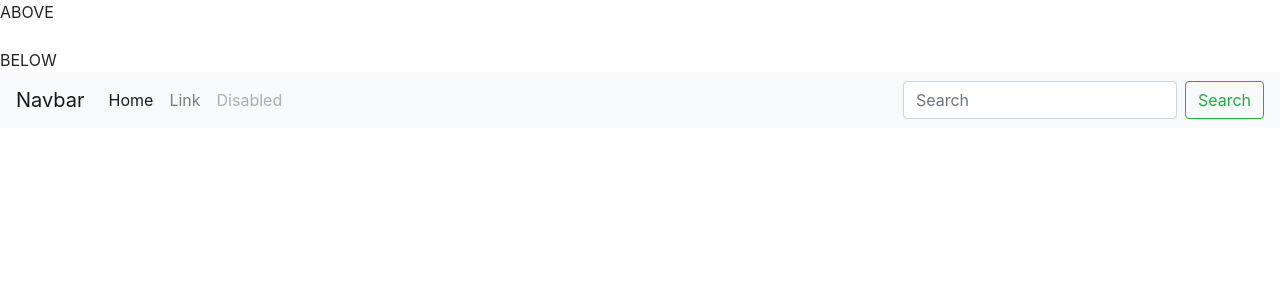
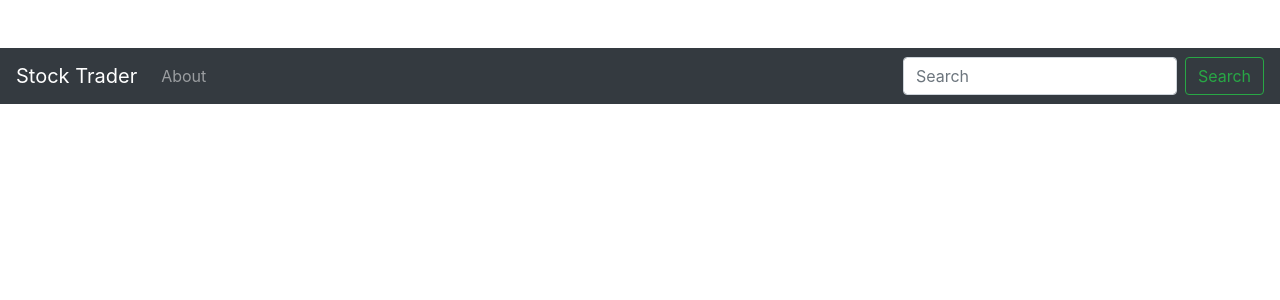
Before and after one commit to audrianalinares/stocksproject, a Python web app: template stockproj/quotes/templates/base.html in a window 1280 px wide. Shown: the top 300 px of the page. Run offline with Jinja, Linux system fonts and the light colour scheme; the template is opened without the code that fills it, so the values that code supplies are empty; some libraries are stand-ins or nearby versions.

Commit message:
api key added

```diff
--- a/stockproj/quotes/templates/base.html
+++ b/stockproj/quotes/templates/base.html
@@ -1,9 +1,8 @@
-ABOVE
+
 <br/><br/>
 
 
 
-BELOW
 <!doctype html>
 <html lang="en">
   <head>
@@ -17,34 +16,28 @@ BELOW
     <title>Stock Trader</title>
   </head>
   <body>
-    <nav class="navbar navbar-expand-lg navbar-light bg-light">
-        <a class="navbar-brand" href="#">Navbar</a>
-        <button class="navbar-toggler" type="button" data-toggle="collapse" data-target="#navbarTogglerDemo02" aria-controls="navbarTogglerDemo02" aria-expanded="false" aria-label="Toggle navigation">
+    <nav class="navbar navbar-expand-lg navbar-dark bg-dark">
+        <a class="navbar-brand" href="(% url 'home' %}">Stock Trader</a>
+        <button class="navbar-toggler" type="button" data-toggle="collapse" data-target="#navbarSupportedContent" aria-controls="navbarSupportedContent" aria-expanded="false" aria-label="Toggle navigation">
           <span class="navbar-toggler-icon"></span>
         </button>
 
-        <div class="collapse navbar-collapse" id="navbarTogglerDemo02">
-          <ul class="navbar-nav mr-auto mt-2 mt-lg-0">
-            <li class="nav-item active">
-              <a class="nav-link" href="#">Home <span class="sr-only">(current)</span></a>
+        <div class="collapse navbar-collapse" id="navbarSupportedContent">
+          <ul class="navbar-nav mr-auto">
+
+            <li class="nav-item">
+              <a class="nav-link" href="(% url 'about' %}">About</a>
             </li>
-            <li class="nav-item">
-              <a class="nav-link" href="#">Link</a>
-            </li>
-            <li class="nav-item">
-              <a class="nav-link disabled" href="#" tabindex="-1" aria-disabled="true">Disabled</a>
-            </li>
-          </ul>
+            </ul>
           <form class="form-inline my-2 my-lg-0">
-            <input class="form-control mr-sm-2" type="search" placeholder="Search">
+            <input class="form-control mr-sm-2" type="search" placeholder="Search" aria-label="Search">
             <button class="btn btn-outline-success my-2 my-sm-0" type="submit">Search</button>
           </form>
         </div>
       </nav>
     <div class="container">
-    {% block content %}
+    <br/>
 
-    {% endblock %}
     </div>
     <!-- Optional JavaScript -->
     <!-- jQuery first, then Popper.js, then Bootstrap JS -->
--- a/stockproj/quotes/views.py
+++ b/stockproj/quotes/views.py
@@ -5,3 +5,5 @@ def home(request):
 
 def about(request):
     return render(request, 'about.html', {})
+
+#pk_2d493df3ace74135846b58fb4fc7eeb9
```
